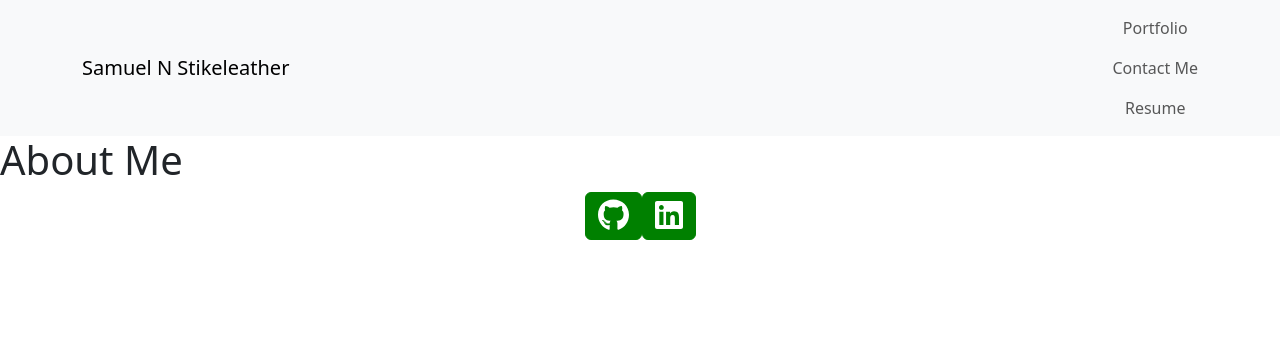
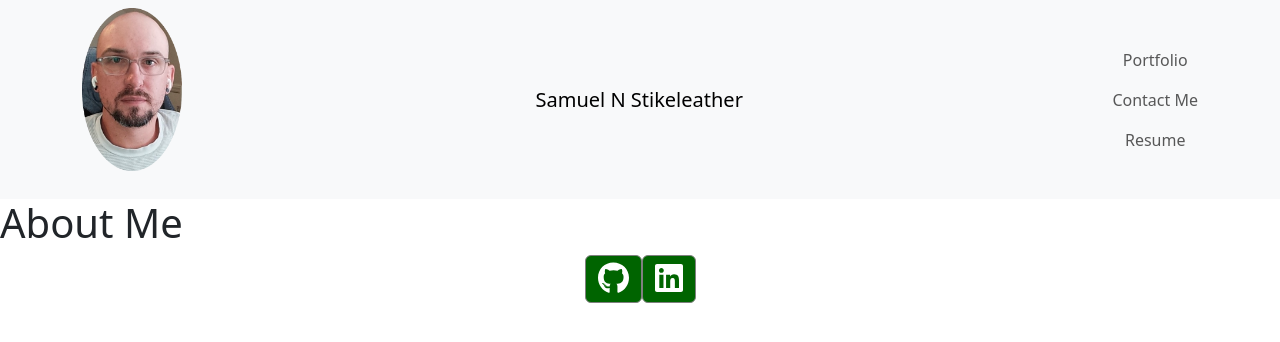
Before and after one commit to sam-stikeleather/Challenge-20-Portfolio, a React (Create React App) app: page / in a window 1280 px wide. Shown: the top 342 px of the page. Built offline with nearby package versions, Linux system fonts and the light colour scheme.

Commit message:
added headshot to the header

```diff
--- a/src/App.css
+++ b/src/App.css
@@ -3,6 +3,22 @@
 .navbar-nav {
     display: flex;
     align-items: center;
+  }
+
+  .header {
+    background-color: #333;
+    color: #fff;
+    padding: 20px;
+    /* Other header styles */
+  }
+
+  .header-photo {
+    text-align: center; /* Center the photo horizontally */
+    margin-bottom: 20px; /* Add spacing between photo and other content */
+  }
+
+  .header-photo img {
+    max-width: 100px; /* Ensure the image doesn't exceed the container width */
   }
 
 
@@ -35,6 +51,6 @@
 }
 
 .btn {
-  background-color: green;
-  border-color: green;
+  background-color: darkgreen;
+  border-color: gray;
 }
--- a/src/components/Header.js
+++ b/src/components/Header.js
@@ -11,6 +11,9 @@ const Header = ({ page }) => {
   return (
     <header className="navbar navbar-light bg-light">
       <div className="container">
+        <div className="header-photo">
+          <img src="/headshot.png" alt="headshot"/>
+        </div>
         <div className="navbar-brand">Samuel N Stikeleather</div>
         <ul className="navbar-nav ml-auto">
           {page !== 'welcome' && ( // Only show Home button if not on the Home page
```
Also changed, not shown: public/headshot.png (added), 1 other file (tests, documents, lock files or other folders).
